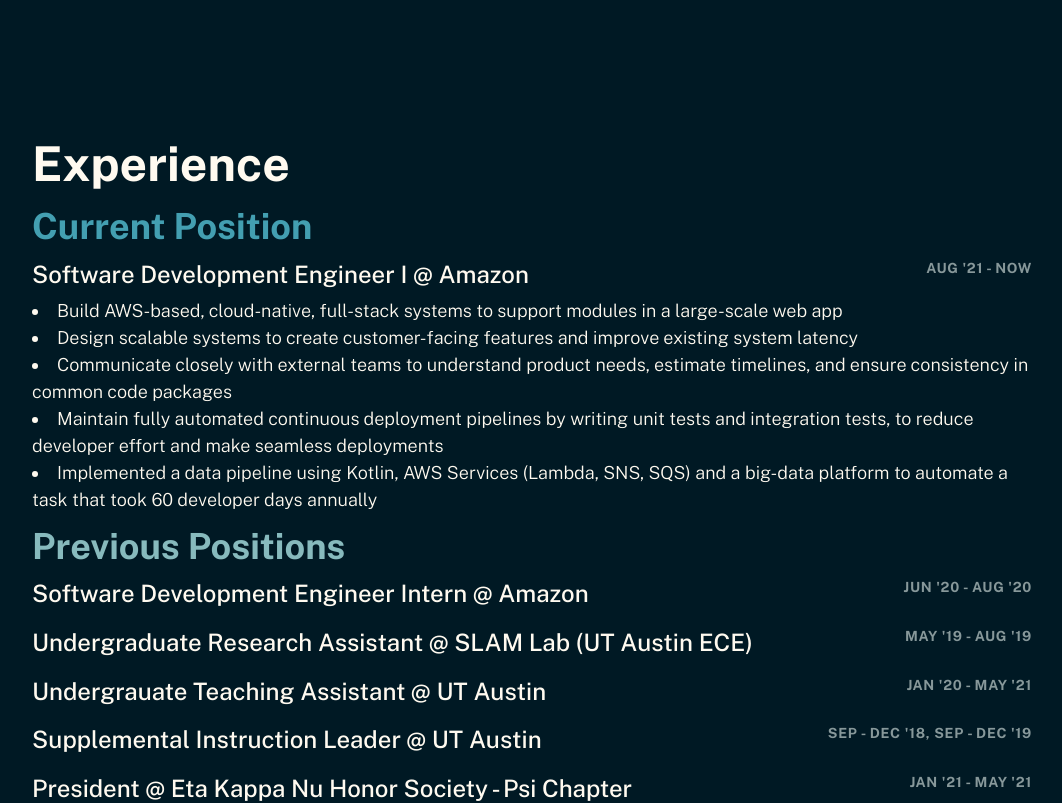
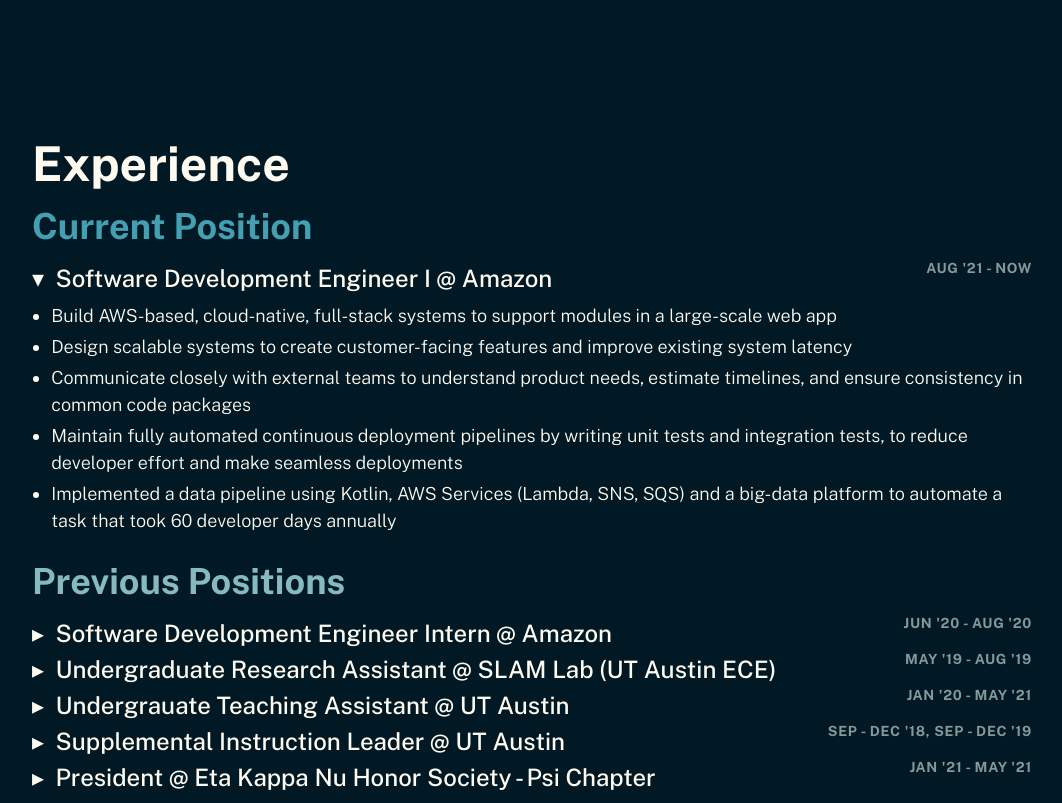
Before and after one commit to simon-th/v1, a React (Create React App) app: page / in a window 1280 px wide. Shown: the part 780-1583 px from the top of the page, without its empty margins (108-1170 px from the left). Built offline with nearby package versions, Linux system fonts and the light colour scheme.

Commit message:
Add experience position dropdown and modify styles

```diff
--- a/src/pages/Experience.tsx
+++ b/src/pages/Experience.tsx
@@ -1,4 +1,5 @@
 import React from "react";
+import { Container, Button } from "react-bootstrap";
 import "../styles/common.css";
 import ExperienceInfo from "../resources/info/experience.json";
 
@@ -7,24 +8,36 @@
   position: string;
   time: string;
   details: string[];
+  initialDropdownStatus: boolean;
 }
 
 function getPositionDetails(positionDetails: string[]): JSX.Element[] {
   const details: JSX.Element[] = [];
   positionDetails.forEach((detail) => {
-    details.push(<li className="Site-small-p">{detail}</li>);
+    details.push(
+      <li style={{ paddingBottom: "4px" }} className="Site-small-p">
+        {detail}
+      </li>
+    );
   });
   return details;
 }
 
 const Position = function render(props: PositionProps) {
-  const { company, position, time, details } = props;
+  const { company, position, time, details, initialDropdownStatus } = props;
+  const [showDetails, setShowDetails] = React.useState(initialDropdownStatus);
   return (
-    <div style={{ paddingBottom: "1.5vh" }}>
+    <div>
       <div className="d-flex justify-content-between">
-        <h3 className="Site-h3">
-          {position} @ {company}
-        </h3>
+        <Button
+          variant="link"
+          className="Position-dropdown-button Site-h3 p-0"
+          onClick={() => setShowDetails(!showDetails)}
+        >
+          {`${
+            showDetails ? `\u25be` : `\u25b8`
+          }\u00a0\u00a0${position} @ ${company}`}
+        </Button>
         <h4
           className="Site-small-text Color-tertiary-text"
           style={{ paddingLeft: "2vw", whiteSpace: "nowrap" }}
@@ -32,7 +45,9 @@
           {time}
         </h4>
       </div>
-      {getPositionDetails(details)}
+      {showDetails ? (
+        <ul style={{ paddingTop: "6px" }}>{getPositionDetails(details)}</ul>
+      ) : null}
     </div>
   );
 };
@@ -46,6 +61,7 @@
         position={position.position}
         time={position.time}
         details={position.details}
+        initialDropdownStatus={false}
       />
     );
   });
@@ -57,14 +73,17 @@
     <div className="gap-3">
       <h1 className="Site-h1">Experience</h1>
       <h2 className="Site-h2 Color-accent-teal">Current Position</h2>
+      <div style={{ paddingBottom: "0.8vh" }}>
         <Position
           company={ExperienceInfo.currentPosition.company}
           position={ExperienceInfo.currentPosition.position}
           time={ExperienceInfo.currentPosition.time}
           details={ExperienceInfo.currentPosition.details}
+          initialDropdownStatus
         />
+      </div>
       <h2 className="Site-h2 Color-secondary-text">Previous Positions</h2>
-      {getPreviousPositions()}
+      <Container className="gap-2 p-0">{getPreviousPositions()}</Container>
     </div>
   );
 };
--- a/src/resources/info/experience.json
+++ b/src/resources/info/experience.json
@@ -16,31 +16,52 @@
       "company": "Amazon",
       "position": "Software Development Engineer Intern",
       "time": "Jun '20 - Aug '20",
-      "details": []
+      "details": [
+        "Built data pipelines to collect CI/CD and Git version control data, and used that data to calculate key DevOps metrics for the team",
+        "Utilized AWS (Lambda, Redis, SQS) and Node.js (TypeScript) to design and implement a serverless system to collect CI/CD data",
+        "Deployed a Docker container containing a Python script to collect version control data",
+        "Employed good software practices and utilized a continuous deployment pipeline to seamlessly make additions to system",
+        "Collaborated closely with teammates to maintain consistency across the codebase and ensure proper handling of future errors"
+      ]
     },
     {
       "company": "SLAM Lab (UT Austin ECE)",
       "position": "Undergraduate Research Assistant",
       "time": "May '19 - Aug '19",
-      "details": []
+      "details": [
+        "Developed a compressed object detection neural network using PyTorch to be deployed on an IoT runtime system",
+        "Implemented compression by performing knowledge distillation on the YOLO object detection model to train a smaller neural network",
+        "Achieved up to 5x speedup on original YOLO model and optimized the compressed model’s runtime while maintaining its accuracy"
+      ]
     },
     {
       "company": "UT Austin",
       "position": "Undergrauate Teaching Assistant",
       "time": "Jan '20 - May '21",
-      "details": []
+      "details": [
+        "Led recitation sessions, held office hours and lectured in absence of professor to effectively teach class material to students with various programming backgrounds",
+        "Redesigned course components to integrate more hands-on programming and develop students’ collaborative skills",
+        "Developed in-depth exercises and demos to teach students fundamental software engineering concepts"
+      ]
     },
     {
       "company": "UT Austin",
       "position": "Supplemental Instruction Leader",
       "time": "Sep - Dec '18, Sep - Dec '19",
-      "details": []
+      "details": [
+        "Facilitated learning by encouraging collaborative problem solving to engage students",
+        "Prepared lessons to maintain pace and depth of instruction that suited lectures and exams",
+        "Mentored newer SI Leaders and communicated with supervisors to ensure that appropriate material was being taught"
+      ]
     },
     {
       "company": "Eta Kappa Nu Honor Society - Psi Chapter",
       "position": "President",
       "time": "Jan '21 - May '21",
-      "details": []
+      "details": [
+        "Led officer team to organize events that connect organization members to industry and academic resources",
+        "Coordinated with faculty and alumni to host department-wide events"
+      ]
     }
   ]
 }
--- a/src/styles/common.css
+++ b/src/styles/common.css
@@ -12,6 +12,11 @@
   background-color: var(--site-bg-color);
   color: var(--site-primary-text);
   font-family: "Public Sans", sans-serif;
+}
+
+ul {
+  list-style-position: outside;
+  padding-left: 1.2rem;
 }
 
 .Portrait {
@@ -52,17 +57,17 @@
 }
 
 .Site-p {
-  font-size: clamp(10px, 2.5vw, 21px);
+  font-size: clamp(14px, 2.5vw, 21px);
   font-weight: 200;
 }
 
 .Site-small-p {
-  font-size: clamp(9px, 2vw, 18px);
+  font-size: clamp(13px, 2vw, 18px);
   font-weight: 300;
 }
 
 .Site-small-text {
-  font-size: clamp(7px, 1.56vw, 14px);
+  font-size: clamp(9px, 1.56vw, 14px);
   font-weight: 700;
   text-transform: uppercase;
   letter-spacing: 0.05em;
@@ -98,3 +103,12 @@
 Nav.Link:hover {
   color: var(--site-hover);
 }
+
+.btn-link:visited,
+.btn-link:hover,
+.btn-link:active,
+.btn-link:focus {
+  color: var(--site-hover);
+  text-decoration: none;
+  border: none;
+}
--- a/src/styles/engineering.css
+++ b/src/styles/engineering.css
@@ -30,14 +30,15 @@
 }
 
 .First-section {
+  padding-top: clamp(5vh, 100px, 10vh);
   height: 100vh;
   display: flex;
   align-items: center;
 }
 
 .Dev-padded-section {
-  margin-top: 5vh;
-  margin-bottom: 5vh;
+  padding-top: 5vh;
+  padding-bottom: 5vh;
 }
 
 .Work-sample {
@@ -63,26 +64,15 @@
   border: none;
 }
 
-.Dropdown-button:visited {
+.Position-dropdown-button {
   color: inherit;
   text-decoration: none;
   border: none;
 }
 
-.Dropdown-button:hover {
-  color: inherit;
-  text-decoration: none;
-  border: none;
+.Position-dropdown-button:visited,
+.Position-dropdown-button:hover,
+.Position-dropdown-button:active,
+.Position-dropdown-button:focus {
+  color: var(--site-secondary-text);
 }
-
-.Dropdown-button:active {
-  color: inherit;
-  text-decoration: none;
-  border: none;
-}
-
-.Dropdown-button:focus {
-  color: inherit;
-  text-decoration: none;
-  border: none;
-}
```
Lines whose indentation alone changed are shown as unchanged.
